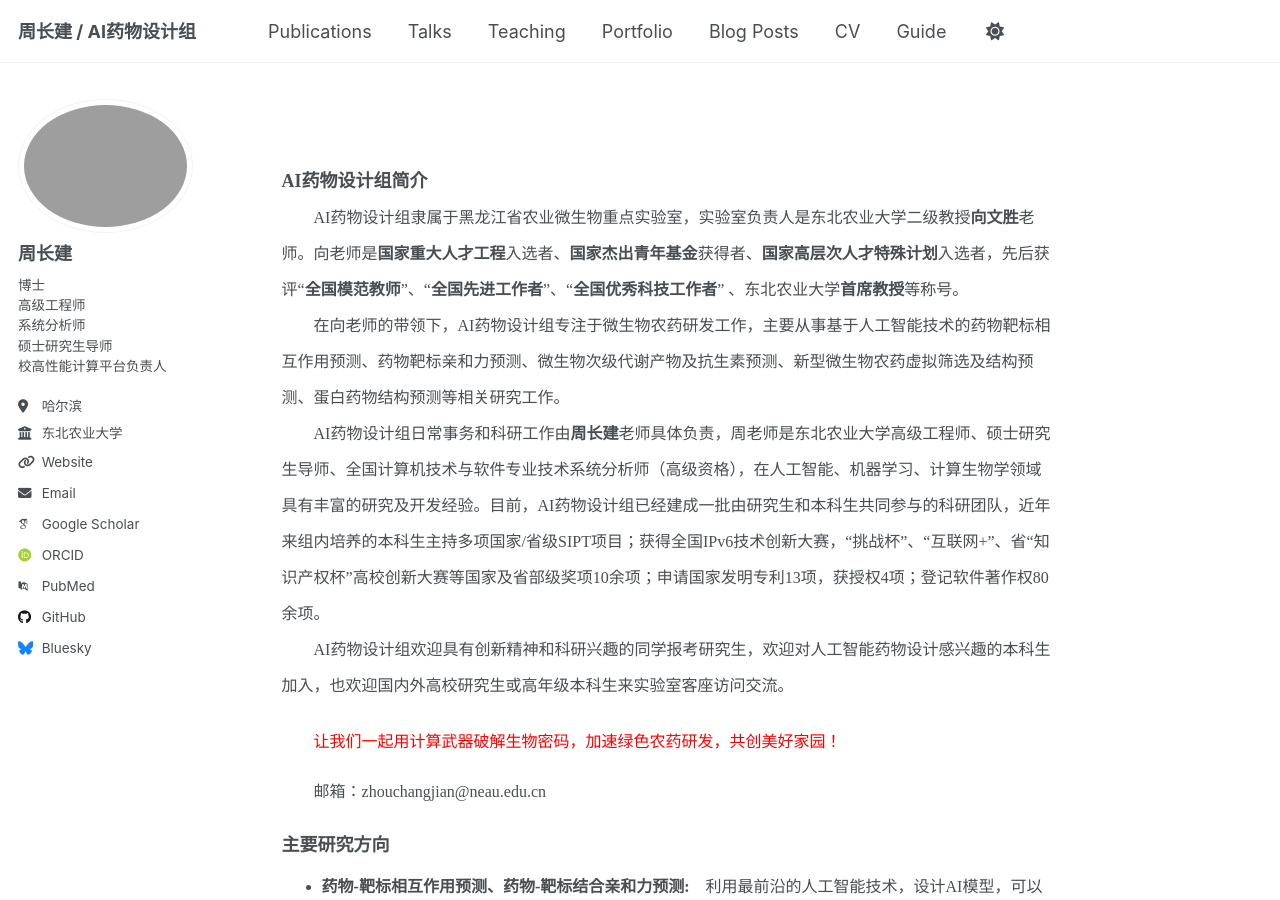
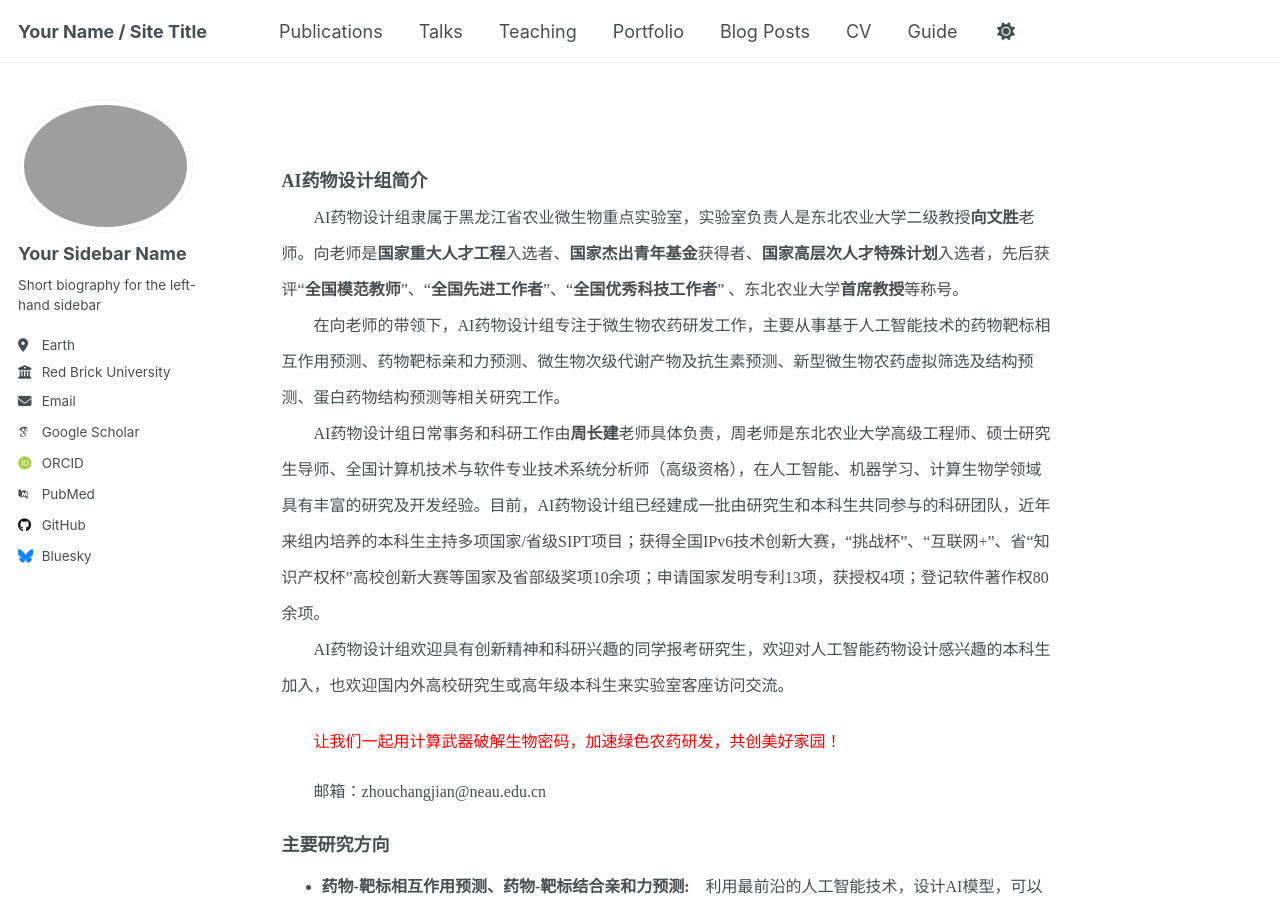
Before and after one commit to HPC-NEAU/zhoucj, a Jekyll site: the page built from _pages/about.md, in a window 1280 px wide and 900 px high. Built offline with Jekyll 4.4.1, drawn with Linux system fonts in a browser that asks for light colours; some web fonts are replaced.

Commit message:
Add files via upload

```diff
--- a/_config.yml
+++ b/_config.yml
@@ -8,13 +8,14 @@
 
 # Basic Site Settings
 locale                   : "en-US"
-title                    : "周长建 / AI药物设计组"
+site_theme               : "default"
+title                    : "Your Name / Site Title"
 title_separator          : "-"
 name                     : &name "Your Name"
 description              : &description "personal description"
-url                      : https://hpc-neau.github.io/cjzhou/ # the base hostname & protocol for your site e.g. "https://mmistakes.github.io"
+url                      : https://academicpages.github.io # the base hostname & protocol for your site e.g. "https://[your GitHub username].github.io" or if you already have some other page hosted on Github then use "https://[your GitHub username].github.io/[Your Repo Name]"
 baseurl                  : "" # the subpath of your site, e.g. "/blog"
-repository               : "hpc-neau.github.io/cjzhou"
+repository               : "academicpages/academicpages.github.io"
 
 # Site Author - The following control what appear as part of the author content on the side bar.
 #               If a field is blank the icon and link will not appear, otherwise it will be shown.
@@ -22,13 +23,13 @@ repository               : "hpc-neau.github.io/cjzhou"
 author:
   # Biographic information
   avatar           : "profile.png"
-  name             : "周长建"
+  name             : "Your Sidebar Name"
   pronouns         : # example: "she/her"
-  bio              : "博士<br>高级工程师<br>系统分析师<br>硕士研究生导师<br>校高性能计算平台负责人"
-  location         : "哈尔滨"
-  employer         : "东北农业大学"
-  uri              : http://dscx.neau.edu.cn/ndbssds/detail_ZGVDaEhxakNH_2.html
-  email            : "zhouchangjian@neau.edu.cn"
+  bio              : "Short biography for the left-hand sidebar"
+  location         : "Earth"
+  employer         : "Red Brick University"
+  uri              : # URL
+  email            : "none@example.org"
 
   # Academic websites
   academia         : # URL
```
